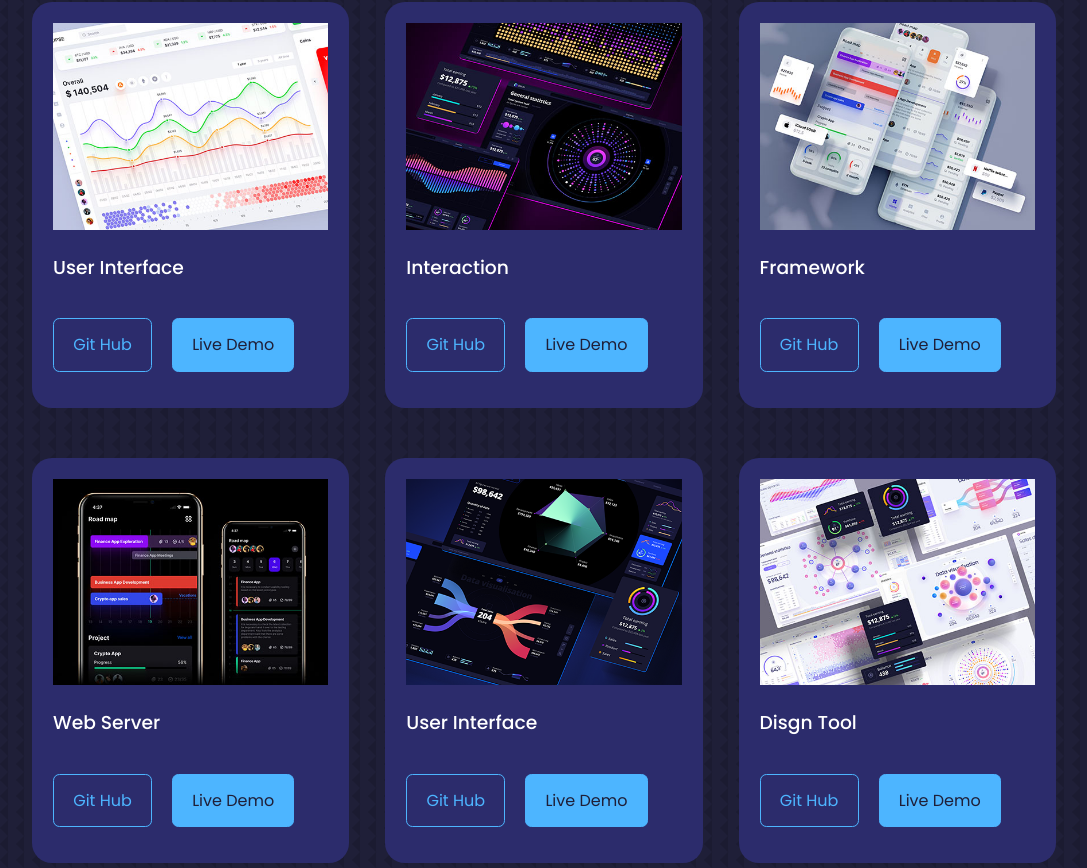
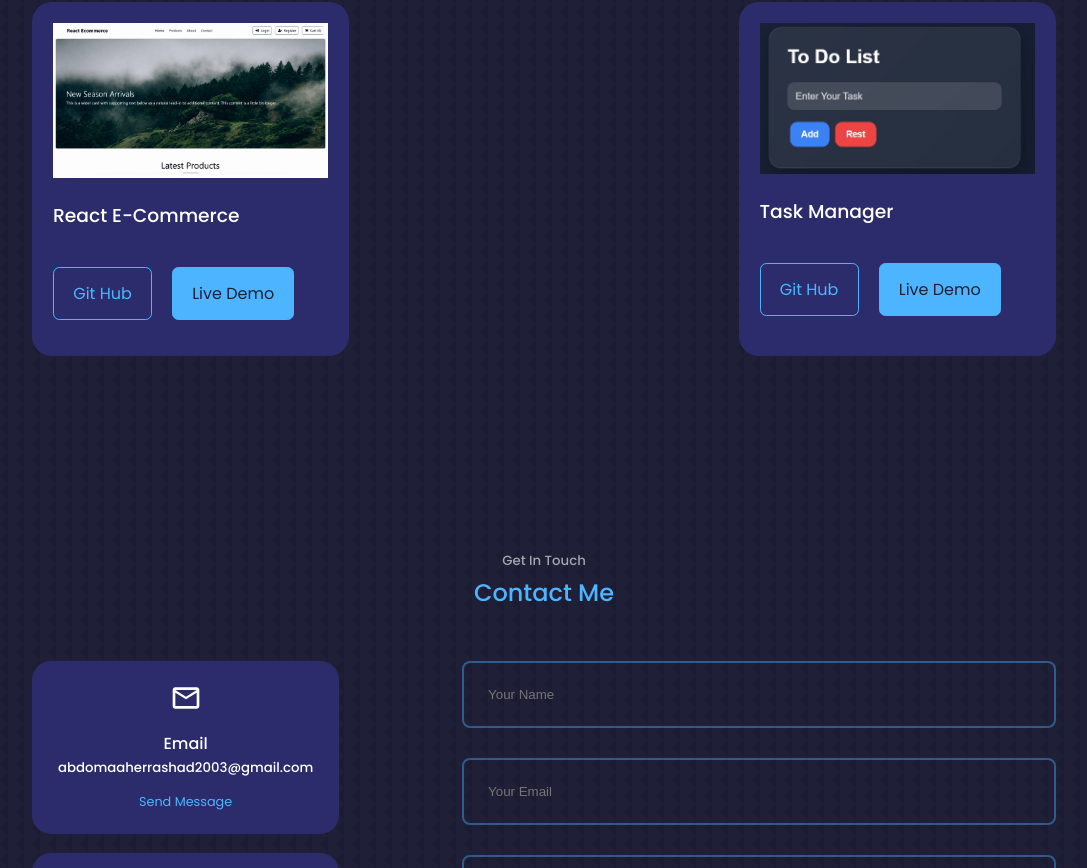
Before and after one commit to abdomaaherrashad2003/my-portfolio, a React (Create React App) app: page / in a window 1280 px wide. Shown: the part 2972-3840 px from the top of the page, without its empty margins (96-1183 px from the left). Built offline with nearby package versions, Linux system fonts and the light colour scheme.

Commit message:
update portfolio projects and fix UI text

```diff
--- a/src/components/projects/Projects.js
+++ b/src/components/projects/Projects.js
@@ -13,44 +13,18 @@
   id:1,
   image:IMG1,
 
-  disc:"User Interface",
-  git_hub:"#",
-  live_demo:"#"
+  disc:"React E-Commerce",
+  git_hub:"https://github.com/abdomaaherrashad2003/React-Ecommerce",
+  live_demo:"https://react-ecommerce-mfkt.vercel.app/"
 
 }
   , {
   id:2,
   image:IMG2,
 
-  disc:"Interaction",
-  git_hub:"#",
-  live_demo:"#"
-}  , {
-  id:3,
-  image:IMG3,
-
-  disc:"Framework",
-  git_hub:"#",
-  live_demo:"#"
-}  , {
-  id:4,
-  image:IMG4,
-
-  disc:"Web Server",
-  git_hub:"#",
-  live_demo:"#"
-}  , {
-  id:5,
-  image:IMG5,
-  disc:"User Interface",
-  git_hub:"#",
-  live_demo:"#"
-}  , {
-  id:6,
-  image:IMG6,
-  disc:"Disgn Tool",
-  git_hub:"#",
-  live_demo:"#"
+  disc:"Task Manager",
+  git_hub:"https://github.com/abdomaaherrashad2003/ToDoList",
+  live_demo:"https://to-do-list-phi-nine-20.vercel.app/"
 }
 
 ]
```
Also changed, not shown: src/assets/portfolio1.jpg, src/assets/portfolio2.jpg.
